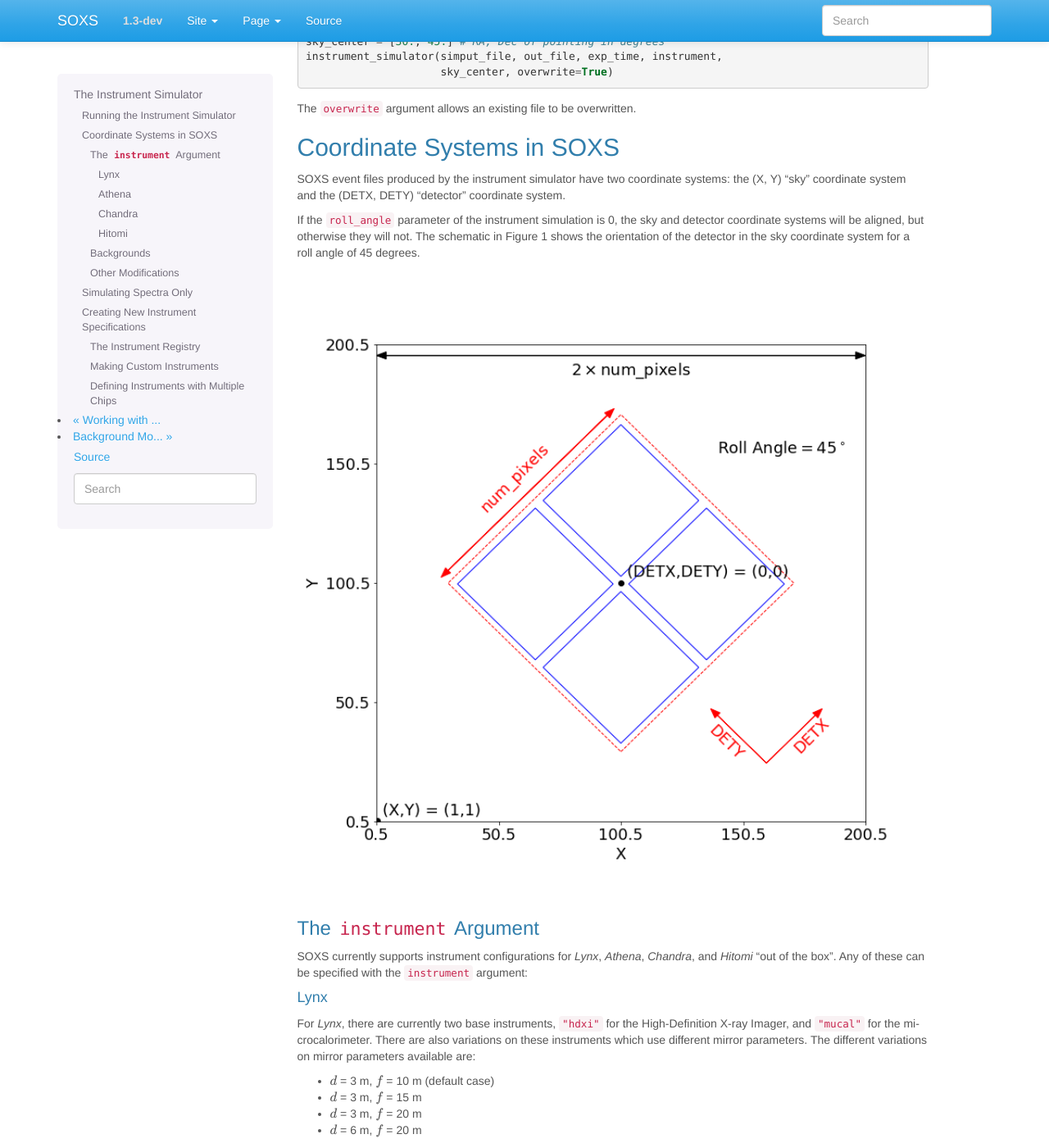
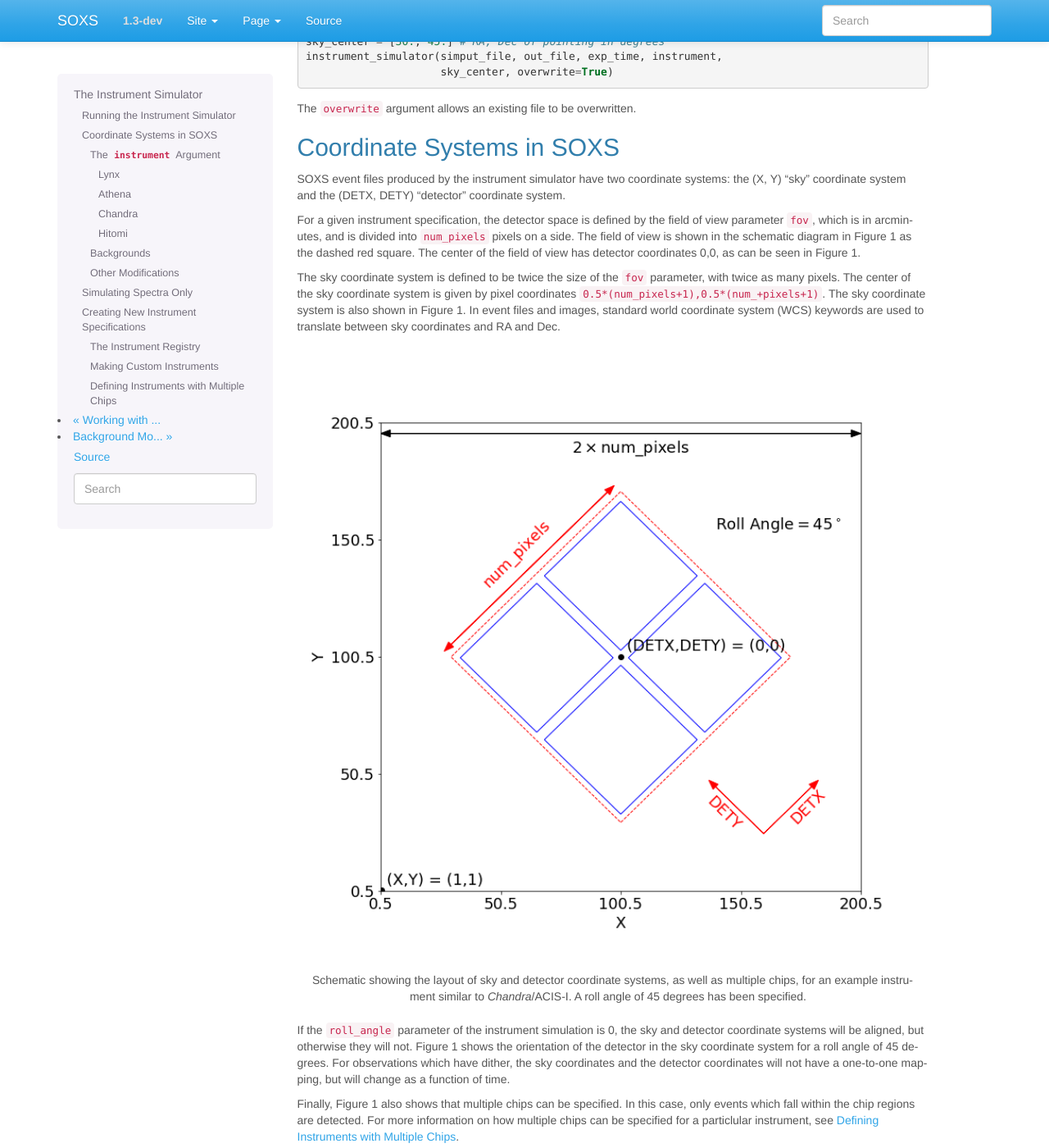
Before and after one commit to lynx-x-ray-observatory/soxs, a Sphinx documentation site: the page built from doc/source/users_guide/instrument.rst, in a window 1280 px wide and 1400 px high, scrolled down 535 px. Shown: the whole window at 82% size. Built offline with Sphinx 7.4.7, drawn with Linux system fonts in a browser that asks for light colours; some of the changed text lies outside the part shown.

Commit message:
More docs

```diff
--- a/doc/source/installing.rst
+++ b/doc/source/installing.rst
@@ -49,6 +49,7 @@ SOXS has the following Python dependencies:
 * `SciPy <http://www.scipy.org>`_
 * `h5py <http://www.h5py.org>`_
 * `tqdm <http://github.com/noamraph/tqdm>`_
+* `pyregion <http://pyregion.readthedocs.io>`_
 
 Using any installation method, these dependencies should automatically install
 (if you do not already have them) provided you are connected to the internet.
--- a/doc/source/users_guide/instrument.rst
+++ b/doc/source/users_guide/instrument.rst
@@ -48,13 +48,41 @@ Coordinate Systems in SOXS
 SOXS event files produced by the instrument simulator have two coordinate systems:
 the (X, Y) "sky" coordinate system and the (DETX, DETY) "detector" coordinate system.
 
+For a given instrument specification, the detector space is defined by the field of
+view parameter ``fov``, which is in arcminutes, and is divided into ``num_pixels``
+pixels on a side. The field of view is shown in the schematic diagram in Figure 1
+as the dashed red square. The center of the field of view has detector coordinates
+0,0, as can be seen in Figure 1.
+
+The sky coordinate system is defined to be twice the size of the ``fov`` parameter, with
+twice as many pixels. The center of the sky coordinate system is given by pixel
+coordinates ``0.5*(num_pixels+1),0.5*(num_+pixels+1)``. The sky coordinate system is
+also shown in Figure 1. In event files and images, standard world coordinate system
+(WCS) keywords are used to translate between sky coordinates and RA and Dec.
+
+.. figure:: ../images/det_schematic.png
+    :width: 800px
+
+    Schematic showing the layout of sky and detector coordinate systems, as well
+    as multiple chips, for an example instrument similar to *Chandra*/ACIS-I. A
+    roll angle of 45 degrees has been specified.
+
 If the ``roll_angle`` parameter of the instrument simulation is 0, the sky and detector
-coordinate systems will be aligned, but otherwise they will not. The schematic in
-Figure 1 shows the orientation of the detector in the sky coordinate system for a roll
-angle of 45 degrees.
+coordinate systems will be aligned, but otherwise they will not. Figure 1 shows the
+orientation of the detector in the sky coordinate system for a roll angle of 45 degrees.
+For observations which have dither, the sky coordinates and the detector coordinates
+will not have a one-to-one mapping, but will change as a function of time.
 
-.. image:: ../images/det_schematic.png
-    :width: 800px
+Finally, Figure 1 also shows that multiple chips can be specified. In this case, only
+events which fall within the chip regions are detected. For more information on how
+multiple chips can be specified for a particlular instrument, see :ref:`chips`.
+
+.. warning::
+
+    At the present time, the coordinate systems specified in SOXS do not correspond
+    directly to those systems in event files produced by actual X-ray observatories.
+    This is particularly true of detector coordinates. The conventions chosen by
+    SOXS are mainly for convenience.
 
 .. _instrument-arg:
 
```
